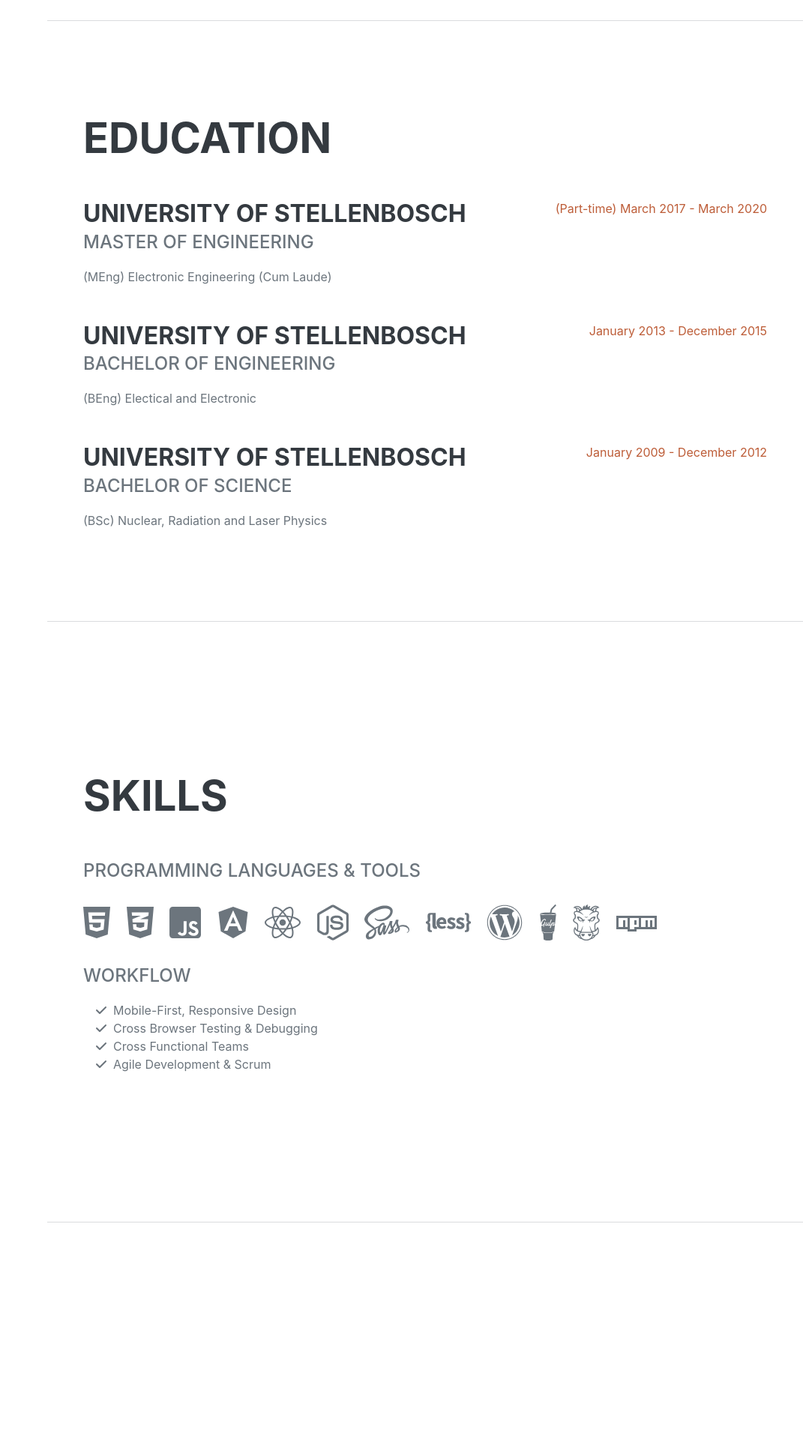
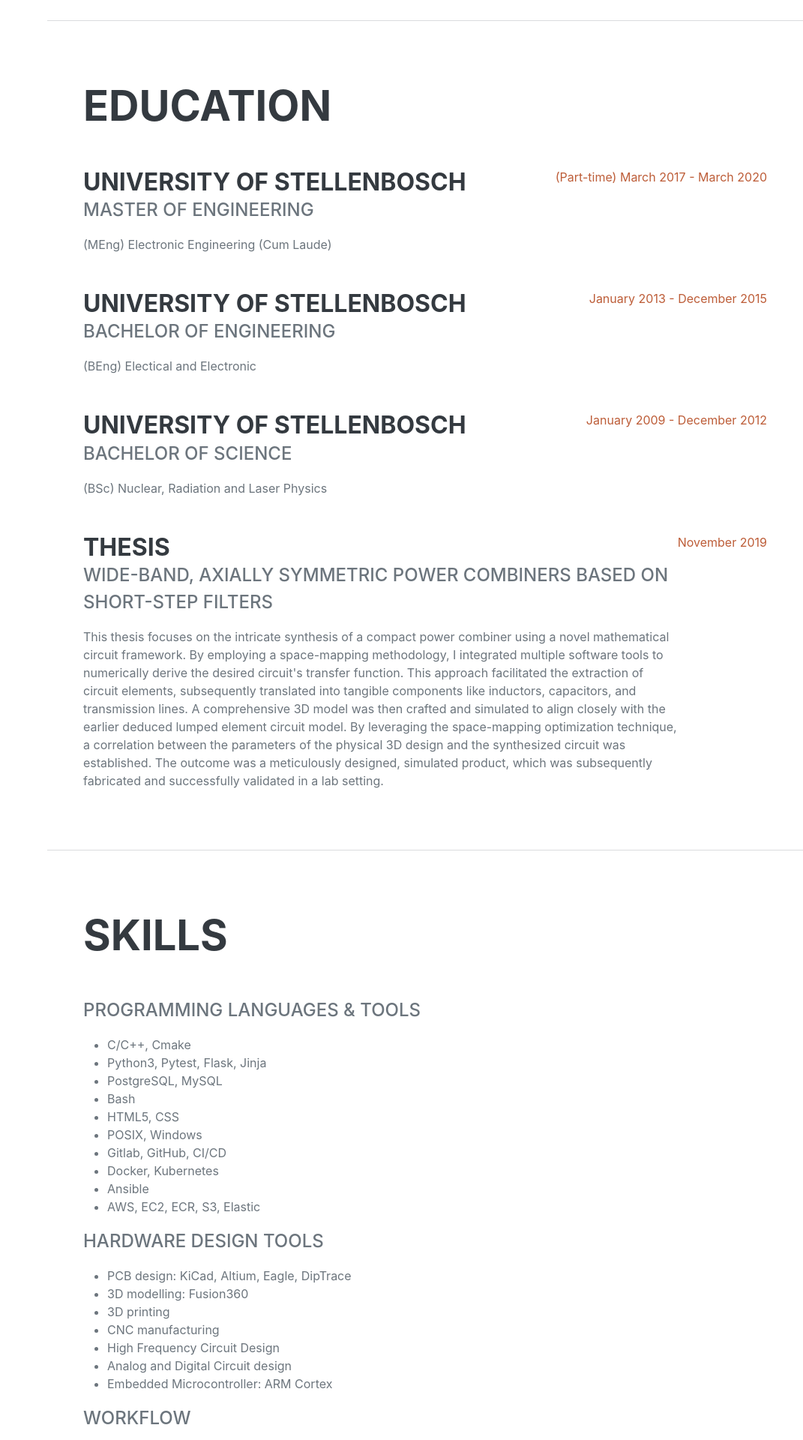
Before and after one commit to HeinXavierSwart/HeinXavierSwart.github.io, a Flask app: page / in a window 1280 px wide. Shown: the part 2520-4440 px from the top of the page at 75% size, without its empty margins (209-1280 px from the left). Run offline with Flask 3, Linux system fonts and the light colour scheme; some libraries are stand-ins or nearby versions; some web fonts are replaced.

Commit message:
change photo and update remaining sections

```diff
--- a/app/templates/index.html
+++ b/app/templates/index.html
@@ -20,7 +20,7 @@
         <nav class="navbar navbar-expand-lg navbar-dark bg-primary fixed-top" id="sideNav">
             <a class="navbar-brand js-scroll-trigger" href="#page-top">
                 <span class="d-block d-lg-none">Hein Swart</span>
-                <span class="d-none d-lg-block"><img class="img-fluid img-profile rounded-circle mx-auto mb-2" src="{{ url_for('static', filename='assets/img/hein.jpg') }}" alt="..." /></span>
+                <span class="d-none d-lg-block"><img class="img-fluid img-profile rounded-circle mx-auto mb-2" src="{{ url_for('static', filename='assets/img/hein2.jpg') }}" alt="..." /></span>
             </a>
             <button class="navbar-toggler" type="button" data-bs-toggle="collapse" data-bs-target="#navbarResponsive" aria-controls="navbarResponsive" aria-expanded="false" aria-label="Toggle navigation"><span class="navbar-toggler-icon"></span></button>
             <div class="collapse navbar-collapse" id="navbarResponsive">
@@ -123,13 +123,21 @@
                         </div>
                         <div class="flex-shrink-0"><span class="text-primary">January 2013 - December 2015</span></div>
                     </div>
-                    <div class="d-flex flex-column flex-md-row justify-content-between">
+                    <div class="d-flex flex-column flex-md-row justify-content-between mb-5">
                         <div class="flex-grow-1">
                             <h3 class="mb-0">University of Stellenbosch</h3>
                             <div class="subheading mb-3">Bachelor of Science</div>
                             <div>(BSc) Nuclear, Radiation and Laser Physics</div>
                         </div>
                         <div class="flex-shrink-0"><span class="text-primary">January 2009 - December 2012</span></div>
+                    </div>
+                    <div class="d-flex flex-column flex-md-row justify-content-between">
+                        <div class="flex-grow-1">
+                            <h3 class="mb-0">Thesis</h3>
+                            <div class="subheading mb-3">Wide-band, Axially Symmetric Power Combiners Based On Short-Step Filters</div>
+                            <div>This thesis focuses on the intricate synthesis of a compact power combiner using a novel mathematical circuit framework. By employing a space-mapping methodology, I integrated multiple software tools to numerically derive the desired circuit's transfer function. This approach facilitated the extraction of circuit elements, subsequently translated into tangible components like inductors, capacitors, and transmission lines. A comprehensive 3D model was then crafted and simulated to align closely with the earlier deduced lumped element circuit model. By leveraging the space-mapping optimization technique, a correlation between the parameters of the physical 3D design and the synthesized circuit was established. The outcome was a meticulously designed, simulated product, which was subsequently fabricated and successfully validated in a lab setting.</div>
+                        </div>
+                        <div class="flex-shrink-0"><span class="text-primary">November 2019</span></div>
                     </div>
                 </div>
             </section>
@@ -139,29 +147,52 @@
                 <div class="resume-section-content">
                     <h2 class="mb-5">Skills</h2>
                     <div class="subheading mb-3">Programming Languages & Tools</div>
-                    <ul class="list-inline dev-icons">
-                        <li class="list-inline-item"><i class="fab fa-html5"></i></li>
-                        <li class="list-inline-item"><i class="fab fa-css3-alt"></i></li>
-                        <li class="list-inline-item"><i class="fab fa-js-square"></i></li>
-                        <li class="list-inline-item"><i class="fab fa-angular"></i></li>
-                        <li class="list-inline-item"><i class="fab fa-react"></i></li>
-                        <li class="list-inline-item"><i class="fab fa-node-js"></i></li>
-                        <li class="list-inline-item"><i class="fab fa-sass"></i></li>
-                        <li class="list-inline-item"><i class="fab fa-less"></i></li>
-                        <li class="list-inline-item"><i class="fab fa-wordpress"></i></li>
-                        <li class="list-inline-item"><i class="fab fa-gulp"></i></li>
-                        <li class="list-inline-item"><i class="fab fa-grunt"></i></li>
-                        <li class="list-inline-item"><i class="fab fa-npm"></i></li>
+                    <ul>
+                        <li>C/C++, Cmake</li>
+                        <li>Python3, Pytest, Flask, Jinja</li>
+                        <li>PostgreSQL, MySQL</li>
+                        <li>Bash</li>
+                        <li>HTML5, CSS</li>
+                        <li>POSIX, Windows</li>
+                        <li>Gitlab, GitHub, CI/CD</li>
+                        <li>Docker, Kubernetes</li>
+                        <li>Ansible</li>
+                        <li>AWS, EC2, ECR, S3, Elastic</li>
                     </ul>
-                    <div class="subheading mb-3">Workflow</div>
+
+                    <!-- <ul class="list-inline dev-icons"> -->
+                    <!--     <li class="list-inline-item"><i class="fab fa-html5"></i></li> -->
+                    <!--     <li class="list-inline-item"><i class="fab fa-css3-alt"></i></li> -->
+                    <!--     <li class="list-inline-item"><i class="fab fa-js-square"></i></li> -->
+                    <!--     <li class="list-inline-item"><i class="fab fa-angular"></i></li> -->
+                    <!--     <li class="list-inline-item"><i class="fab fa-react"></i></li> -->
+                    <!--     <li class="list-inline-item"><i class="fab fa-node-js"></i></li> -->
+                    <!--     <li class="list-inline-item"><i class="fab fa-sass"></i></li> -->
+                    <!--     <li class="list-inline-item"><i class="fab fa-less"></i></li> -->
+                    <!--     <li class="list-inline-item"><i class="fab fa-wordpress"></i></li> -->
+                    <!--     <li class="list-inline-item"><i class="fab fa-gulp"></i></li> -->
+                    <!--     <li class="list-inline-item"><i class="fab fa-grunt"></i></li> -->
+                    <!--     <li class="list-inline-item"><i class="fab fa-npm"></i></li> -->
+                    <!-- </ul> -->
+                <div class="subheading mb-3">Hardware Design Tools</div>
+                    <ul>
+                        <li>PCB design: KiCad, Altium, Eagle, DipTrace</li>
+                        <li>3D modelling: Fusion360</li>
+                        <li>3D printing</li>
+                        <li>CNC manufacturing</li>
+                        <li>High Frequency Circuit Design</li>
+                        <li>Analog and Digital Circuit design</li>
+                        <li>Embedded Microcontroller: ARM Cortex</li>
+                    </ul>
+                  <div class="subheading mb-3">Workflow</div>
                     <ul class="fa-ul mb-0">
                         <li>
                             <span class="fa-li"><i class="fas fa-check"></i></span>
-                            Mobile-First, Responsive Design
+                            DevOps
                         </li>
                         <li>
                             <span class="fa-li"><i class="fas fa-check"></i></span>
-                            Cross Browser Testing & Debugging
+                            Test-Driven Development
                         </li>
                         <li>
                             <span class="fa-li"><i class="fas fa-check"></i></span>
@@ -179,8 +210,15 @@
             <section class="resume-section" id="interests">
                 <div class="resume-section-content">
                     <h2 class="mb-5">Interests</h2>
-                    <p>Say something nice about yourself.</p>
-                    <p class="mb-0">Here is another paragraph about your interests.</p>
+                    <p> I believe in the significance of a balanced life, and I actively nurture a spectrum of pursuits beyond my professional commitments. Many of my leisure hours are devoted to DIY home improvements, woodworking, electronics, and home automation. These hobbies not only resonate with my professional problem-solving aptitude but also fuel my perpetual quest for knowledge.</p>
+                    <p>Nature serves as my sanctuary, rejuvenating my spirit and honing my focus. From trail runs and mountain biking to immersive hikes, the adrenaline and exploration provide the ideal contrast to my daily routine. Additionally, the enigmatic depths of the underwater world beckon me, with freediving amidst kelp forests being a tranquil counterpoint to the bustling tech landscape. Through these activities, I draw fresh perspectives and innovative approaches, seamlessly integrating them into my professional endeavors.</p>
+                    <p class="mb-0">My coding journey doesn't end with work. Currently, most of my coding projects are hosted on a local GitLab server, a testament to my ongoing learning. I'm in the midst of refining these projects for a broader audience and will soon transition them to GitHub. As I make this transition, I'll be sharing links right here, offering a closer look at my technical prowess.</p>
+                    <br>
+                    </br>
+                    <div class="social-icons">
+                        <a class="social-icon" href="https://github.com/HeinXavierSwart"><i class="fab fa-github"></i></a>
+                    </div>
+
                 </div>
             </section>
             <hr class="m-0" />
```
Also changed, not shown: app/static/assets/img/hein2.jpg (added).
